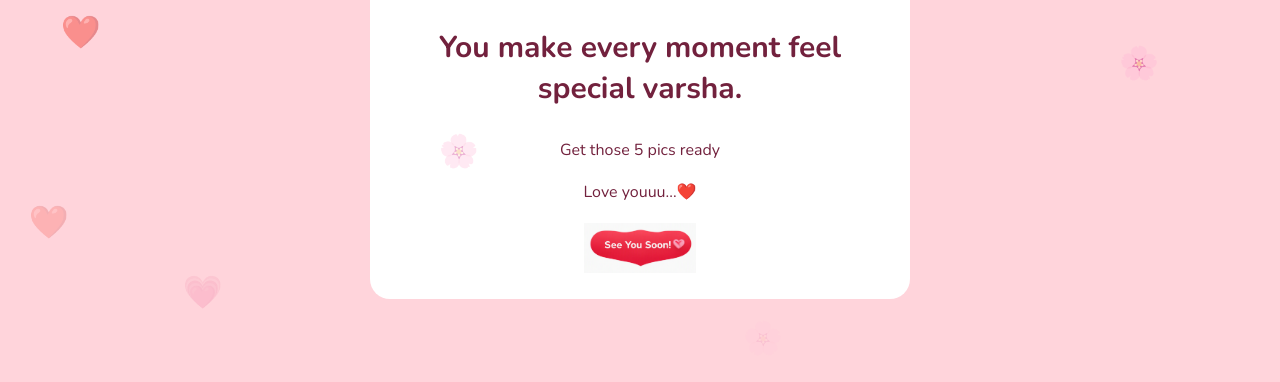
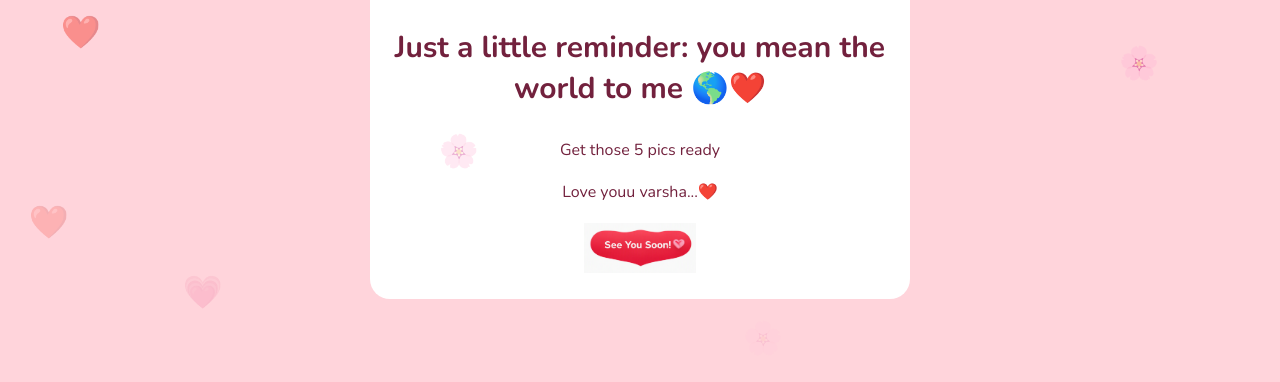
Before and after one commit to Rakesh-kakarla/minee, a plain HTML site: page index7.html in a window 1280 px wide. Shown: the part 362-744 px from the top of the page. Drawn offline with nearby package versions, Linux system fonts and the light colour scheme.

Commit message:
Update index7.html

```diff
--- a/index7.html
+++ b/index7.html
@@ -11,9 +11,9 @@
       <video autoplay loop muted playsinline>
         <source src="Video Project 10.mp4" type="video/mp4">
       </video>
-      <p class="para">You make every moment feel special varsha.</p>
+      <p class="para">Just a little reminder: you mean the world to me 🌎❤️</p>
       <p class="para2"> Get those 5 pics ready </p>
-      <p class="para2">Love youuu...❤️</p>
+      <p class="para2">Love youu varsha...❤️</p>
       <div class="buttons">
         <img src="seeyouedited.PNG" class="see-you-image">
       </div>
```
